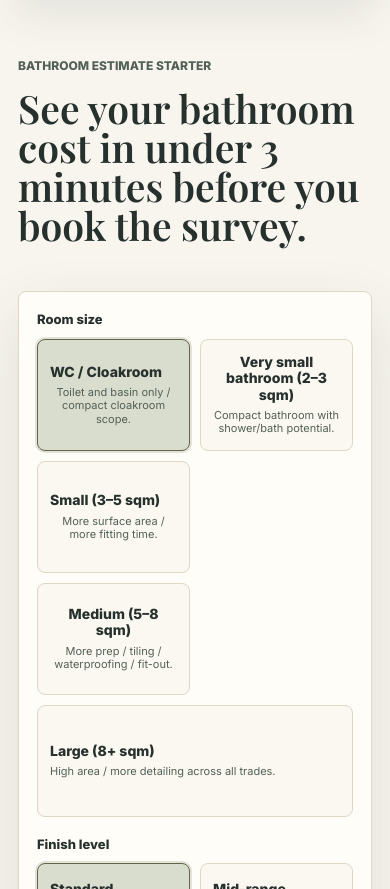
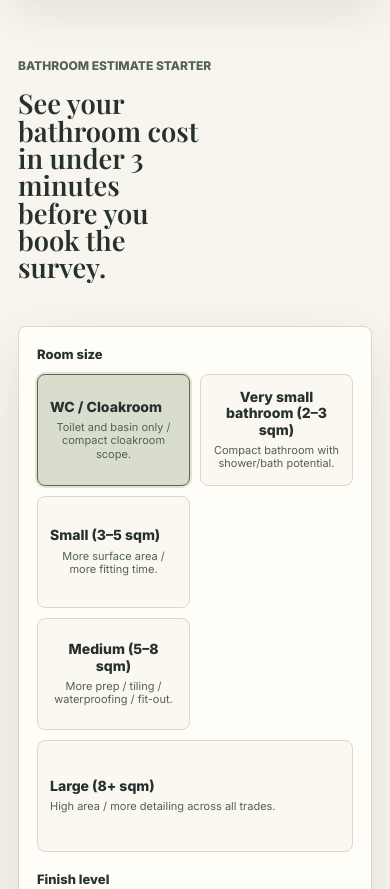
Before and after one commit to maycorbuildingservices-lang/maycor-website-next, a Next.js app: page / in a window 390 px wide. Shown: the part 1178-2067 px from the top of the page. Built offline with nearby package versions, Linux system fonts and the light colour scheme.

Commit message:
Reduce estimate heading size

```diff
--- a/src/app/globals.css
+++ b/src/app/globals.css
@@ -299,6 +299,12 @@ h3 {
 .estimate-copy {
   position: sticky;
   top: 100px;
+}
+
+.estimate-copy h2 {
+  max-width: 12ch;
+  font-size: clamp(30px, 4vw, 54px);
+  line-height: 0.98;
 }
 
 .estimate-copy p,
@@ -1268,6 +1274,12 @@ h3 {
     width: calc(100% - 28px);
   }
 
+  .estimate-copy h2 {
+    max-width: 10.5ch;
+    font-size: clamp(25px, 7vw, 34px);
+    line-height: 1;
+  }
+
   .hero-proof,
   .breakdown-gate,
   .finish-grid,
```
